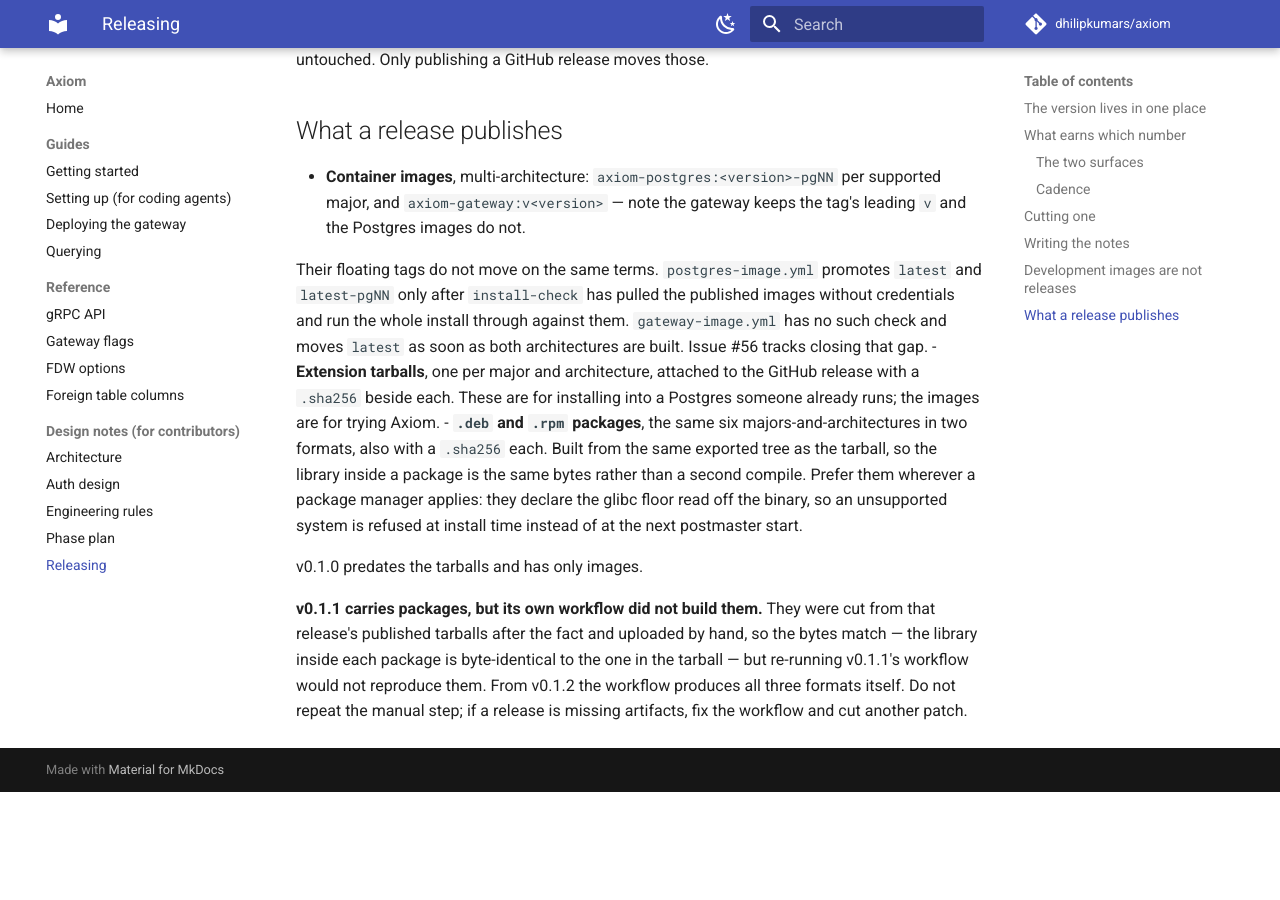
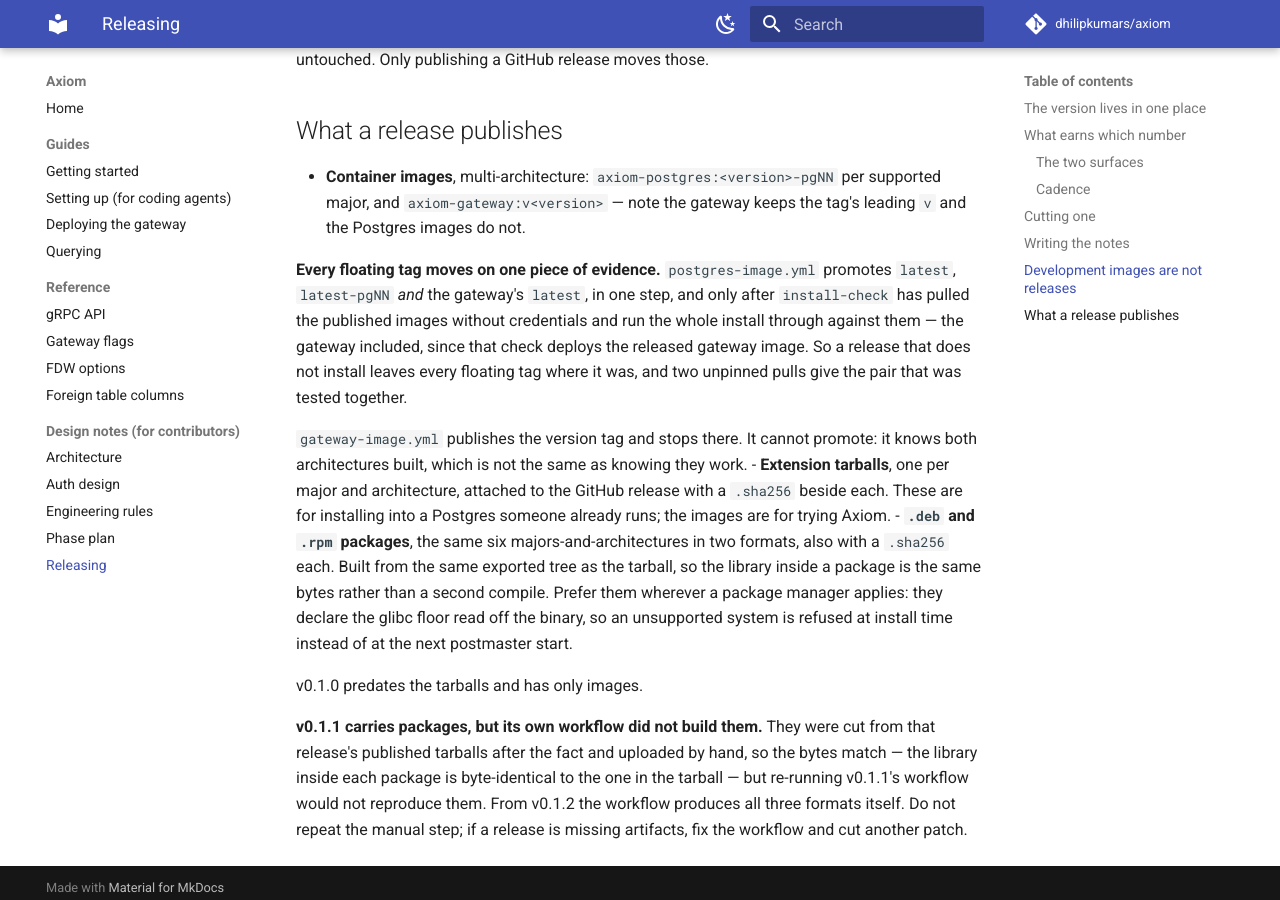
Before and after one commit to dhilipkumars/axiom, an MkDocs documentation site: the page built from docs/RELEASING.md, in a window 1280 px wide and 900 px high, scrolled down 3438 px. Built offline with MkDocs 1.6.1 and Material for MkDocs 9.7.7, drawn with Linux system fonts in a browser that asks for light colours; comment, search, counter and statistics services are not loaded; before the commit the page ends 4230 px from its top, so only the background shows below that.

Commit message:
Move every floating tag on one piece of evidence
The two images promoted `:latest` on different terms. Postgres waited for
install-check; the gateway moved as soon as both architectures built,
which says the image exists, not that it works. So a release that failed
its install check left the Postgres floating tags correctly untouched and
the gateway's already advanced, and two unpinned pulls then gave a new
gateway against the previous Postgres release -- a pair no release
describes and nothing tested.

The issue framed this as cross-workflow coordination needing a third
workflow or a merge of the two. It does not. The evidence was already in
the right place and simply was not wired to the tag: install-check sets
E2E_INSTALL_GATEWAY to the released gateway tag and runs the published
procedure against it, so by the time it passes, the gateway has been
pulled credential-free and exercised against the very Postgres images
being promoted. Moving the gateway's `:latest` in the same `promote` step
follows from that, and needs no new workflow, no workflow_run, and no
repository dispatch.

gateway-image.yml still publishes the version tag and now stops there.
Its `merge` job is the wrong place to promote from on purpose, and says
so.

Ordering holds without a new dependency. install-check pulls the gateway
version tag through wait_for_image, so it cannot pass before that tag
exists; if gateway-image.yml never publishes it, install-check fails and
promote does not run, leaving every floating tag where it was. Prerelease
behaviour is unchanged -- promote already declines on a prerelease, which
is what the removed line did for the gateway.

IS_PRERELEASE went with it. Removing the `:latest` line left it declared
and unused.

Dry-run with the tag substitution stubbed, since the leading v differs
between the two images:

  axiom-postgres:latest  <- axiom-postgres:0.1.2-pg18
  axiom-gateway:latest   <- axiom-gateway:v0.1.2

Closes #56.

Co-Authored-By: Claude Opus 5 <noreply@anthropic.com>

```diff
--- a/docs/RELEASING.md
+++ b/docs/RELEASING.md
@@ -146,11 +146,17 @@ Nothing about a development image is a release: no version tag is written, and
   per supported major, and `axiom-gateway:v<version>` — note the gateway keeps
   the tag's leading `v` and the Postgres images do not.
 
-  Their floating tags do not move on the same terms. `postgres-image.yml`
-  promotes `latest` and `latest-pgNN` only after `install-check` has pulled the
-  published images without credentials and run the whole install through
-  against them. `gateway-image.yml` has no such check and moves `latest` as
-  soon as both architectures are built. Issue #56 tracks closing that gap.
+  **Every floating tag moves on one piece of evidence.** `postgres-image.yml`
+  promotes `latest`, `latest-pgNN` *and* the gateway's `latest`, in one step,
+  and only after `install-check` has pulled the published images without
+  credentials and run the whole install through against them — the gateway
+  included, since that check deploys the released gateway image. So a release
+  that does not install leaves every floating tag where it was, and two
+  unpinned pulls give the pair that was tested together.
+
+  `gateway-image.yml` publishes the version tag and stops there. It cannot
+  promote: it knows both architectures built, which is not the same as knowing
+  they work.
 - **Extension tarballs**, one per major and architecture, attached to the
   GitHub release with a `.sha256` beside each. These are for installing into a
   Postgres someone already runs; the images are for trying Axiom.
```
Also changed, not shown: .changes/gateway-promotion.md (added, +16 -0 lines), 2 other files.
